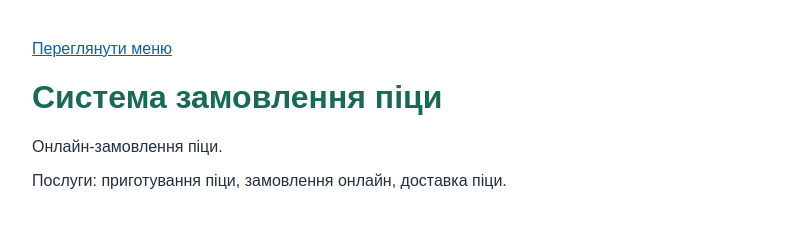
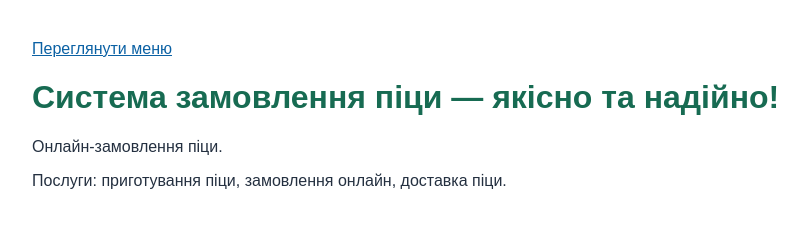
Before and after one commit to shcherbakovivan30-bit/pizza-order-git, a plain HTML site: page index.html in a window 1280 px wide. Shown: the whole page, without its empty margins (228-1036 px from the left). Drawn offline with Linux system fonts and the light colour scheme.

Commit message:
Update main page slogan

```diff
--- a/index.html
+++ b/index.html
@@ -9,7 +9,7 @@
 </head>
 <p><a href="menu.html">Переглянути меню</a></p>
 <body>
-    <h1>Система замовлення піци</h1>
+    <h1>Система замовлення піци — якісно та надійно!</h1>
     <p>Онлайн-замовлення піци.</p>
     <p>Послуги: приготування піци, замовлення онлайн, доставка піци.</p>
 </body>
```
